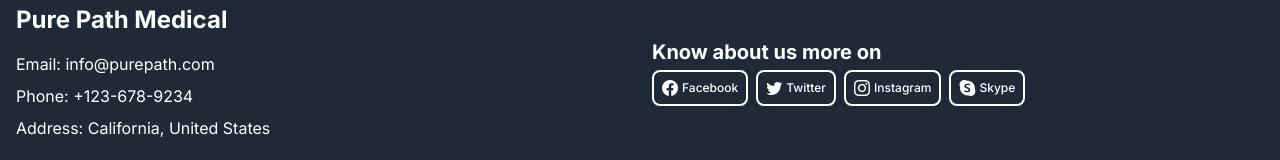
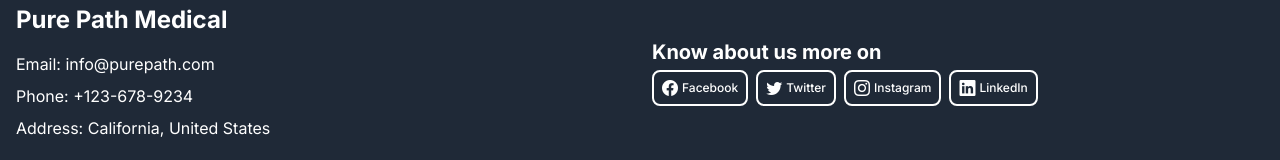
Before and after one commit to yeshiwangmo127/project2, a Next.js app: page /about in a window 1280 px wide. Shown: the part 3184-3344 px from the top of the page. Built offline with nearby package versions, Linux system fonts and the light colour scheme.

Commit message:
Update: Add social media links to footer with proper URLs and styling

```diff
--- a/app/components/Footer.tsx
+++ b/app/components/Footer.tsx
@@ -15,14 +15,21 @@ export default function Footer() {
         <div className="flex flex-col items-start justify-center">
           <span className="text-lg sm:text-xl font-bold mb-1">Know about us more on</span>
           <div className="flex flex-wrap gap-2 justify-start">
-            {['facebook', 'twitter', 'instagram', 'skype'].map((platform) => (
+            {[
+              { name: 'Facebook', icon: 'facebook', url: 'https://www.facebook.com/PurePathMedical' },
+              { name: 'Twitter', icon: 'twitter', url: 'https://twitter.com/PurePathMedical' },
+              { name: 'Instagram', icon: 'instagram', url: 'https://www.instagram.com/purepathmedical' },
+              { name: 'LinkedIn', icon: 'linkedin', url: 'https://www.linkedin.com/company/purepathmedical' },
+            ].map(({ name, icon, url }) => (
               <a
-                href="#"
-                key={platform}
+                href={url}
+                key={name}
+                target="_blank"
+                rel="noopener noreferrer"
                 className="flex items-center gap-1 px-2 py-1 border-2 border-white rounded-lg text-xs font-medium hover:bg-white hover:text-gray-800 transition"
               >
-                <i className={`bi bi-${platform} text-base`}></i>
-                {platform.charAt(0).toUpperCase() + platform.slice(1)}
+                <i className={`bi bi-${icon} text-base`}></i>
+                {name}
               </a>
             ))}
           </div>
```
